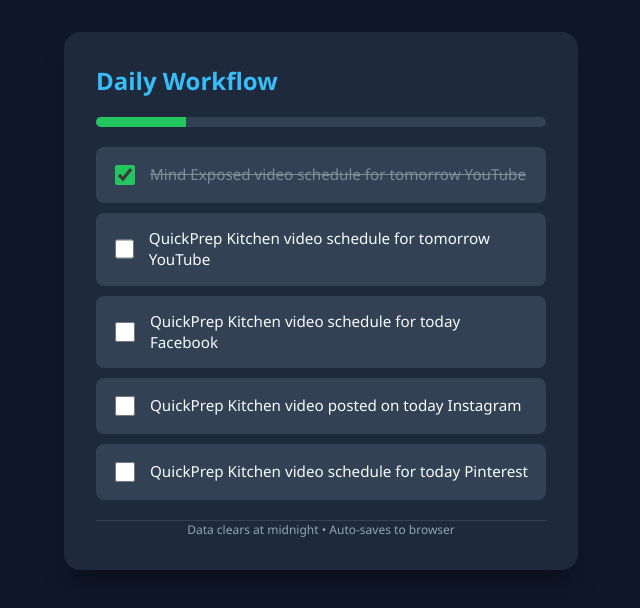
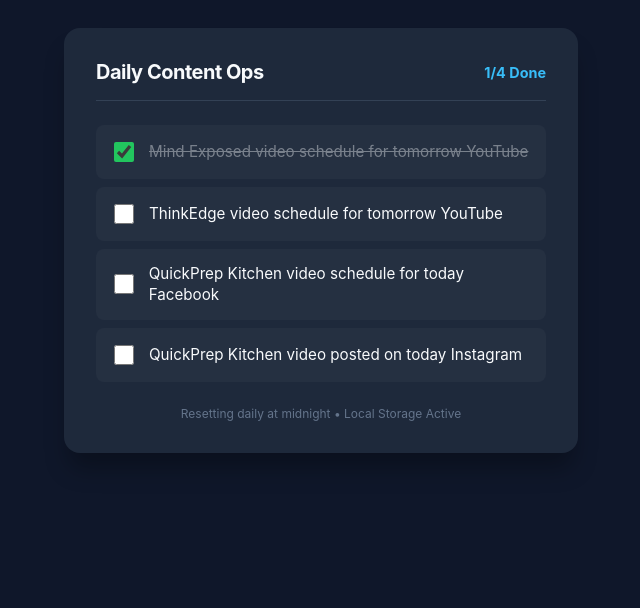
Before and after one commit to QuickPrepKitchen/daily-habit-tracker, a plain HTML site: page index.html in a window 1280 px wide. Both pictures are taken after a click on the element "Mind Exposed video schedule for tomorrow YouTube". Shown: the whole page, without its empty margins (319-959 px from the left). Drawn offline with Linux system fonts and the light colour scheme.

Commit message:
Update index.html

```diff
--- a/index.html
+++ b/index.html
@@ -3,7 +3,7 @@
 <head>
     <meta charset="UTF-8">
     <meta name="viewport" content="width=device-width, initial-scale=1.0">
-    <title>Daily Content Tracker</title>
+    <title>Creator Daily Checklist</title>
     <style>
         :root {
             --bg: #0f172a;
@@ -12,38 +12,43 @@
             --accent: #38bdf8;
             --success: #22c55e;
         }
-        body { font-family: 'Segoe UI', Tahoma, Geneva, Verdana, sans-serif; background: var(--bg); color: var(--text); display: flex; justify-content: center; padding: 2rem; margin: 0; }
-        .container { width: 100%; max-width: 450px; background: var(--card); padding: 2rem; border-radius: 16px; box-shadow: 0 20px 25px -5px rgba(0, 0, 0, 0.3); }
+        body { font-family: 'Inter', system-ui, sans-serif; background: var(--bg); color: var(--text); display: flex; justify-content: center; padding: 20px; }
+        .container { width: 100%; max-width: 450px; background: var(--card); padding: 2rem; border-radius: 16px; box-shadow: 0 20px 25px -5px rgba(0,0,0,0.3); }
 
-        h2 { margin-top: 0; font-weight: 600; color: var(--accent); }
+        header { display: flex; justify-content: space-between; align-items: center; margin-bottom: 1.5rem; border-bottom: 1px solid #334155; padding-bottom: 1rem; }
+        h2 { margin: 0; font-size: 1.25rem; letter-spacing: -0.025em; }
 
-        /* Progress Bar */
-        .progress-container { background: #334155; border-radius: 10px; height: 10px; margin: 20px 0; overflow: hidden; }
-        #progressFill { background: var(--success); height: 100%; width: 0%; transition: width 0.4s ease; }
+        .stats { font-size: 0.9rem; font-weight: bold; color: var(--accent); }
 
-        .task-item { display: flex; align-items: center; padding: 15px; background: #334155; border-radius: 8px; margin-bottom: 10px; transition: transform 0.1s; cursor: pointer; }
-        .task-item:active { transform: scale(0.98); }
+        .task-item {
+            display: flex; align-items: center; padding: 14px; margin-bottom: 8px;
+            background: rgba(255,255,255,0.03); border-radius: 8px; transition: all 0.2s; cursor: pointer;
+        }
+        .task-item:hover { background: rgba(255,255,255,0.07); }
 
-        input[type="checkbox"] { margin-right: 15px; width: 20px; height: 20px; cursor: pointer; accent-color: var(--success); }
-        .task-text { flex-grow: 1; font-size: 0.95rem; line-height: 1.4; }
-        .completed { text-decoration: line-through; opacity: 0.4; }
+        input[type="checkbox"] {
+            width: 20px; height: 20px; margin-right: 15px; cursor: pointer;
+            accent-color: var(--success);
+        }
 
-        .reset-info { font-size: 0.75rem; color: #94a3b8; text-align: center; margin-top: 20px; border-top: 1px solid #334155; pt: 15px; }
+        .task-text { font-size: 0.95rem; line-height: 1.4; }
+        .completed .task-text { text-decoration: line-through; opacity: 0.4; }
+
+        .footer-info { margin-top: 1.5rem; font-size: 0.75rem; color: #64748b; text-align: center; }
     </style>
 </head>
 <body>
 
 <div class="container">
-    <h2>Daily Workflow</h2>
-
-    <div class="progress-container">
-        <div id="progressFill"></div>
-    </div>
+    <header>
+        <h2>Daily Content Ops</h2>
+        <div class="stats" id="progress">0/4 Done</div>
+    </header>
 
     <div id="taskList"></div>
 
-    <div class="reset-info">
-        Data clears at midnight • Auto-saves to browser
+    <div class="footer-info">
+        Resetting daily at midnight • Local Storage Active
     </div>
 </div>
 
@@ -51,63 +56,62 @@
     // YOUR SPECIFIC TASKS
     const defaultTasks = [
         "Mind Exposed video schedule for tomorrow YouTube",
-        "QuickPrep Kitchen video schedule for tomorrow YouTube",
+        "ThinkEdge video schedule for tomorrow YouTube",
         "QuickPrep Kitchen video schedule for today Facebook",
-        "QuickPrep Kitchen video posted on today Instagram",
-        "QuickPrep Kitchen video schedule for today Pinterest"
+        "QuickPrep Kitchen video posted on today Instagram"
     ];
 
-    let taskData = JSON.parse(localStorage.getItem('contentTasks')) ||
-                   defaultTasks.map(t => ({ name: t, done: false }));
+    let taskData = [];
 
-    function checkReset() {
-        const today = new Date().toDateString();
-        const lastDate = localStorage.getItem('lastAccessDate');
+    function init() {
+        const saved = localStorage.getItem('creatorTasks');
+        const lastReset = localStorage.getItem('lastResetDate');
+        const today = new Date().toLocaleDateString();
 
-        if (lastDate !== today) {
-            taskData.forEach(t => t.done = false);
-            localStorage.setItem('lastAccessDate', today);
+        if (saved && lastReset === today) {
+            taskData = JSON.parse(saved);
+        } else {
+            // New day or first time use
+            taskData = defaultTasks.map(name => ({ name, completed: false }));
+            localStorage.setItem('lastResetDate', today);
             save();
         }
+        render();
+    }
+
+    function toggleTask(index) {
+        taskData[index].completed = !taskData[index].completed;
+        save();
+        render();
+    }
+
+    function save() {
+        localStorage.setItem('creatorTasks', JSON.stringify(taskData));
     }
 
     function render() {
         const list = document.getElementById('taskList');
         list.innerHTML = '';
 
-        let completedCount = 0;
+        let doneCount = 0;
 
         taskData.forEach((task, i) => {
-            if(task.done) completedCount++;
+            if(task.completed) doneCount++;
 
             const item = document.createElement('div');
-            item.className = 'task-item';
+            item.className = `task-item ${task.completed ? 'completed' : ''}`;
             item.innerHTML = `
-                <input type="checkbox" ${task.done ? 'checked' : ''}>
-                <span class="task-text ${task.done ? 'completed' : ''}">${task.name}</span>
+                <input type="checkbox" ${task.completed ? 'checked' : ''}>
+                <span class="task-text">${task.name}</span>
             `;
-            item.onclick = () => toggle(i);
+            item.onclick = () => toggleTask(i);
             list.appendChild(item);
         });
 
-        // Update Progress Bar
-        const percent = (completedCount / taskData.length) * 100;
-        document.getElementById('progressFill').style.width = percent + '%';
+        document.getElementById('progress').innerText = `${doneCount}/${taskData.length} Done`;
     }
 
-    function toggle(index) {
-        taskData[index].done = !taskData[index].done;
-        save();
-        render();
-    }
-
-    function save() {
-        localStorage.setItem('contentTasks', JSON.stringify(taskData));
-    }
-
-    // Run on Load
-    checkReset();
-    render();
+    init();
 </script>
 
 </body>
```
